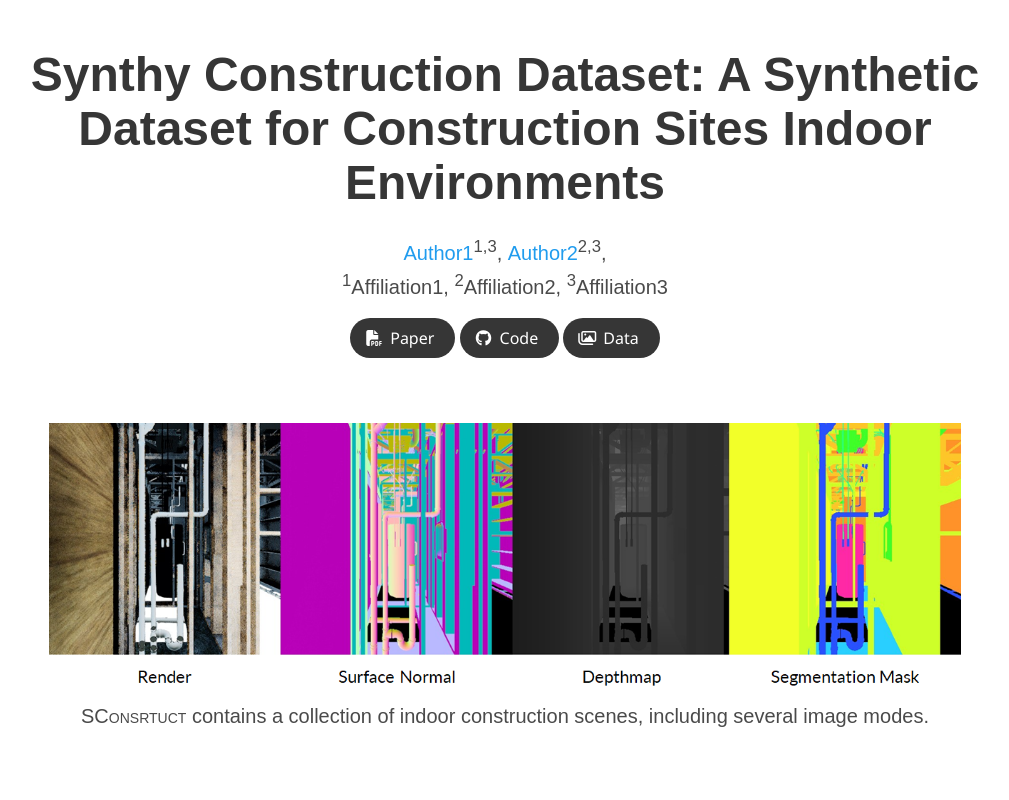
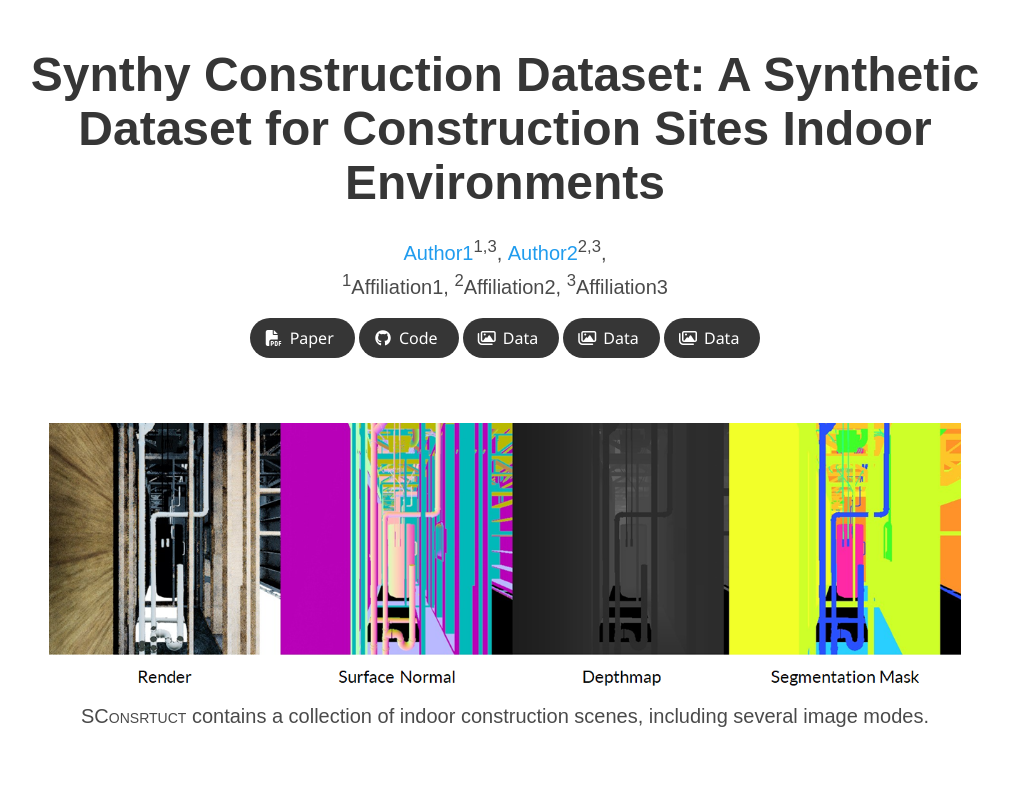
Before and after one commit to synthyconstruction/synthyconstruction.github.io, a plain HTML site: page index.html in a window 1280 px wide. Shown: the top 800 px of the page, without its empty margins (135-1144 px from the left). Drawn offline with nearby package versions, Linux system fonts and the light colour scheme; some icons are missing; a web font is replaced by a local one.

Commit message:
Update index.html

```diff
--- a/index.html
+++ b/index.html
@@ -71,6 +71,24 @@
               <!-- Dataset Link. -->
               <span class="link-block">
                 <a href="https://drive.google.com/drive/folders/1UbRDvvm0-zqk9GDbgrk1PFJF0KbY3BHA?usp=sharing"
+                   class="external-link button is-normal is-rounded is-dark">
+                  <span class="icon">
+                      <i class="far fa-images"></i>
+                  </span>
+                  <span>Data</span>
+                  </a>
+              <!-- Texture Library Link. -->
+              <span class="link-block">
+                <a href="https://drive.google.com/file/d/1Nv9QoSbbqmQBRGruU42wrALcKhZAtc_Q/view?usp=sharing"
+                   class="external-link button is-normal is-rounded is-dark">
+                  <span class="icon">
+                      <i class="far fa-images"></i>
+                  </span>
+                  <span>Data</span>
+                  </a>
+              <!-- Props Library Link. -->
+              <span class="link-block">
+                <a href="https://drive.google.com/file/d/1_QmTYYq6XOOM7qXraER25SdOtnLrvYXZ/view?usp=sharing"
                    class="external-link button is-normal is-rounded is-dark">
                   <span class="icon">
                       <i class="far fa-images"></i>
```
